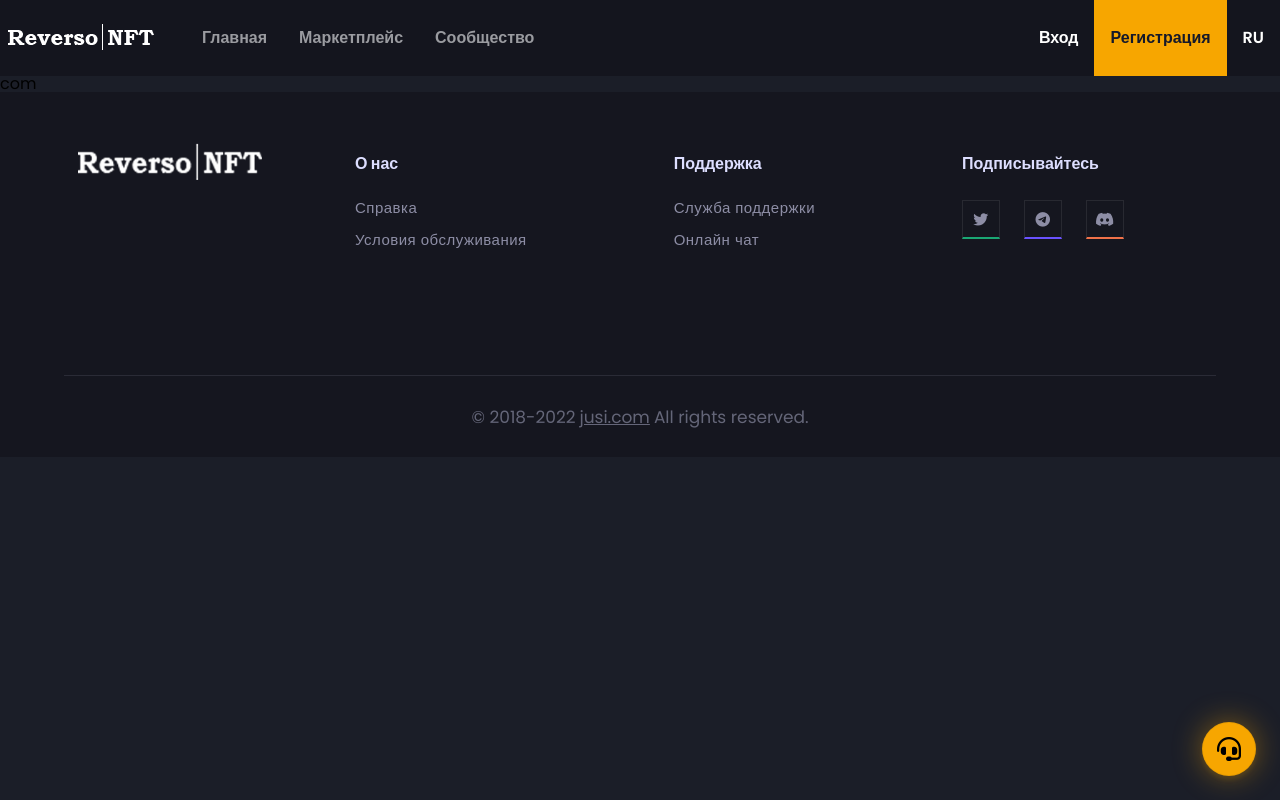
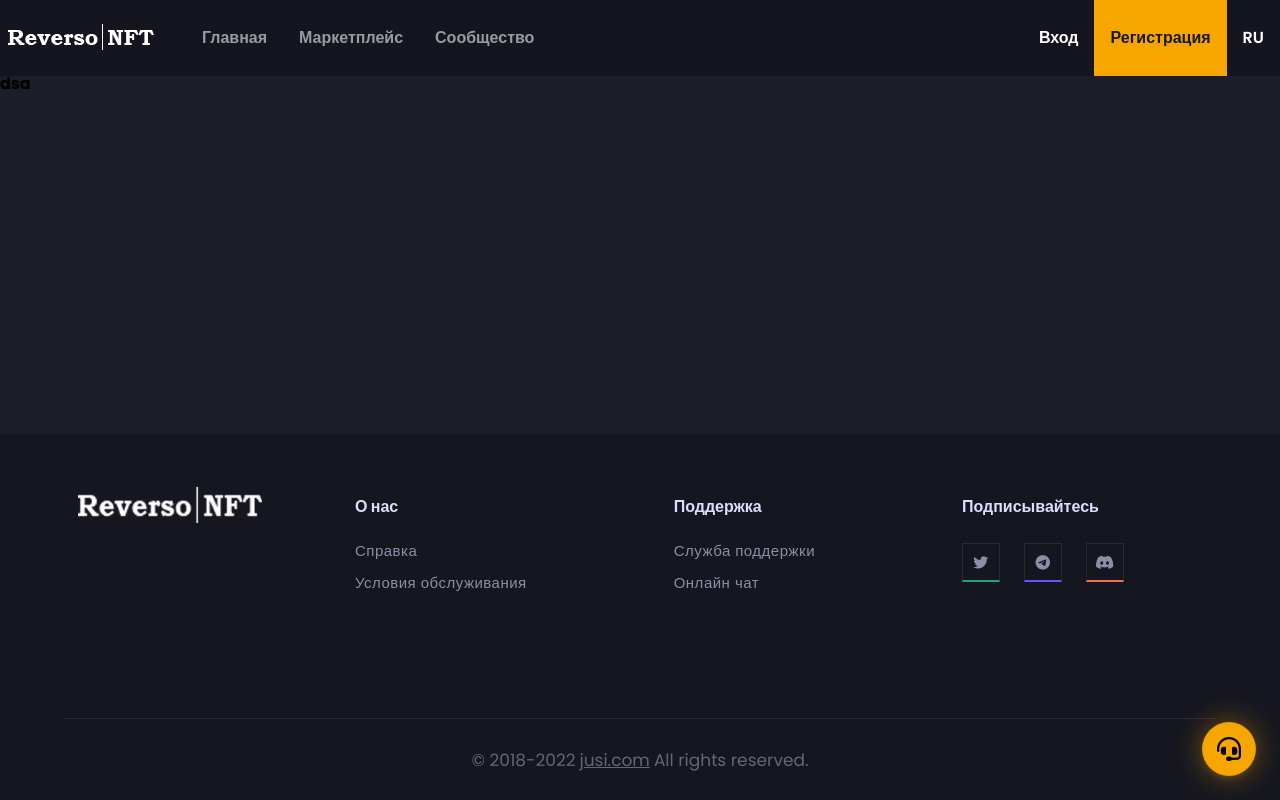
Before and after one commit to mikejusi/nft-react, a React (Create React App) app: page /community in a window 1280 px wide. Built offline with nearby package versions, Linux system fonts and the light colour scheme.

Commit message:
fix footer position

```diff
--- a/public/index.html
+++ b/public/index.html
@@ -16,6 +16,6 @@
   </head>
   <body>
     <noscript>You need to enable JavaScript to run this app.</noscript>
-    <div id="root"></div>
+    <div class="root" id="root"></div>
   </body>
 </html>
--- a/src/index.css
+++ b/src/index.css
@@ -58,6 +58,25 @@ table {
 
 a{
 	text-decoration: none;
+}
+
+
+html, body{
+    height: 100%!important;
+}
+
+.root{
+    height: 100%;
+}
+
+.App{
+    min-height: 100%;
+    display: flex;
+    flex-direction: column;
+}
+
+main{
+    flex: 1 1 auto;
 }
 
 /* reset css style end*/
--- a/src/pages/community.jsx
+++ b/src/pages/community.jsx
@@ -1,8 +1,8 @@
 function Community() {
     return (
-        <>
-            com
-        </>
+        <main>
+            <h3>dsa</h3>
+        </main>
      );
 }
 
--- a/src/pages/marketplace.jsx
+++ b/src/pages/marketplace.jsx
@@ -2,7 +2,9 @@ import React, { useEffect, useState } from 'react';
 
 function Marketplace() {
     return (
-        <></>
+        <main>
+
+        </main>
      );
 }
 
```
